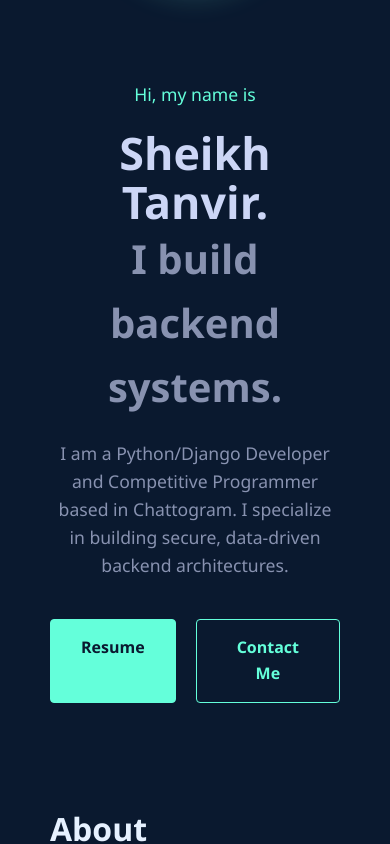
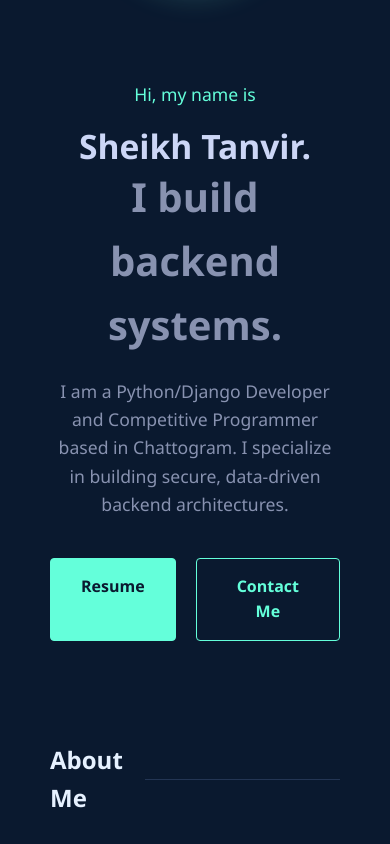
Before and after one commit to SheikhMmhTanvir/Portfolio-, a plain HTML site: page index.html in a window 390 px wide. Shown: the part 300-1144 px from the top of the page. Drawn offline with Linux system fonts and the light colour scheme.

Commit message:
My portfolio

```diff
--- a/index.html
+++ b/index.html
@@ -188,15 +188,16 @@
         /* --- RESPONSIVE --- */
         @media (max-width: 768px) {
             .hero-container { grid-template-columns: 1fr; text-align: center; }
-            .hero-text h1 { font-size: 2.8rem; }
+            .hero-text h1 { font-size: 2.1rem; }
             .hero-img-box { order: -1; margin-bottom: 30px; }
             .hero-img { width: 200px; height: 200px; }
             .btn-group { justify-content: center; }
-
             .about-grid { grid-template-columns: 1fr; }
             .about-pic-wrapper { margin-top: 40px; width: 70%; }
+            .section-title{font-size: 1.5rem;}
 
             .nav-links { display: none; }
+
         }
     </style>
 </head>
```
